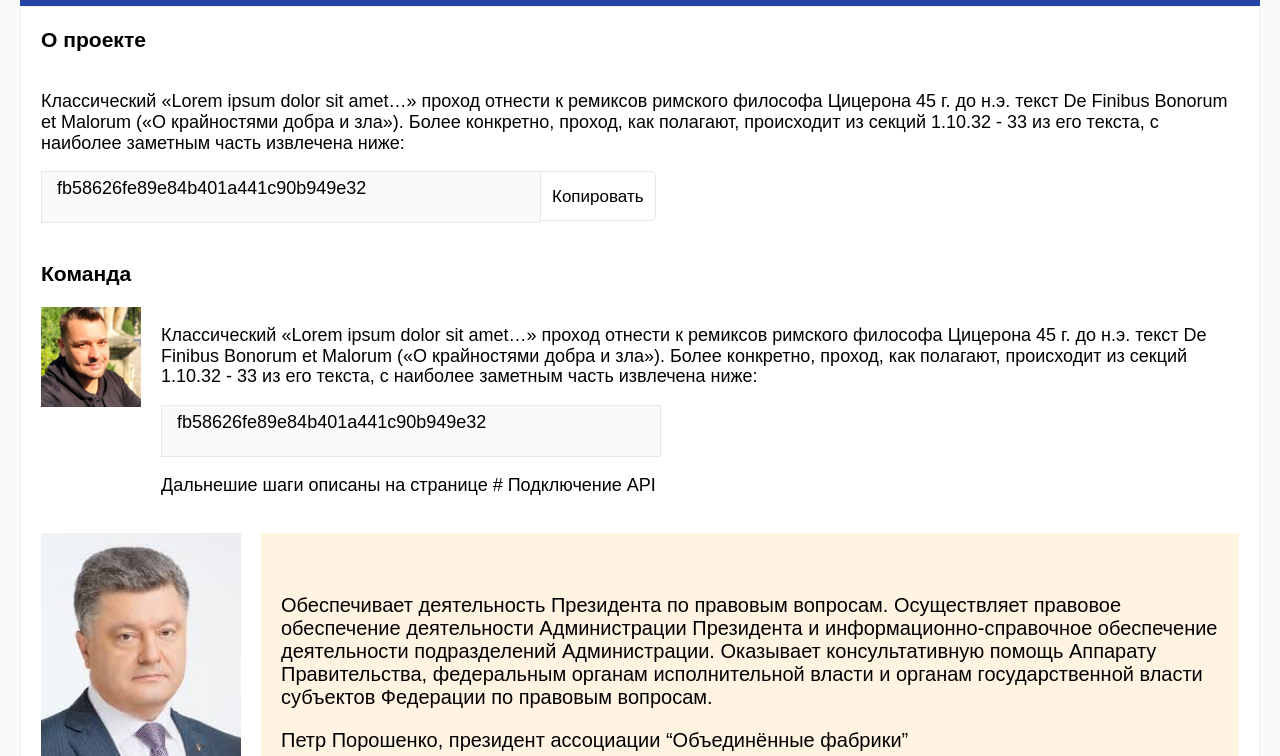
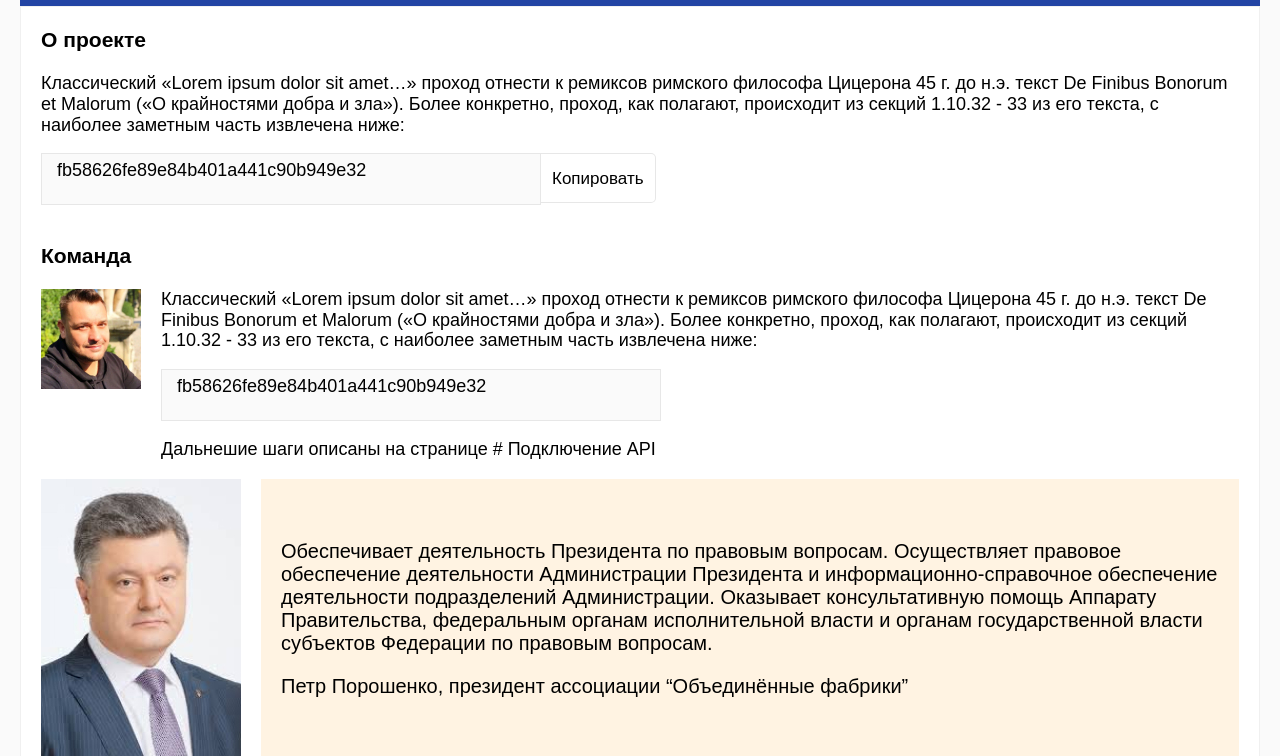
Before and after one commit to Owleek/GetDirect-landing-page, a website: page app/page2.html in a window 1280 px wide. Shown: the part 44-800 px from the top of the page. Drawn offline with nearby package versions, Linux system fonts and the light colour scheme; files that its build step writes are made by us from their sources.

Commit message:
Исправление неольшого бага

```diff
--- a/app/style/_default.scss
+++ b/app/style/_default.scss
@@ -269,11 +269,11 @@ main {
         display: flex;
         flex-wrap: wrap;
 
-        &:first-of-type {
+        :first-of-type {
             margin-top: 0;
         }
 
-        &:last-of-type {
+        :last-of-type {
             margin-bottom: 0;
         }
     }
--- a/app/style/style.scss
+++ b/app/style/style.scss
@@ -168,7 +168,7 @@ header {
 	border-radius: 5px;
 	border: 1px solid $borderColor;
 
-	&:last-child {
+	:last-child {
 		margin-bottom: 0;
 	}
 
```
